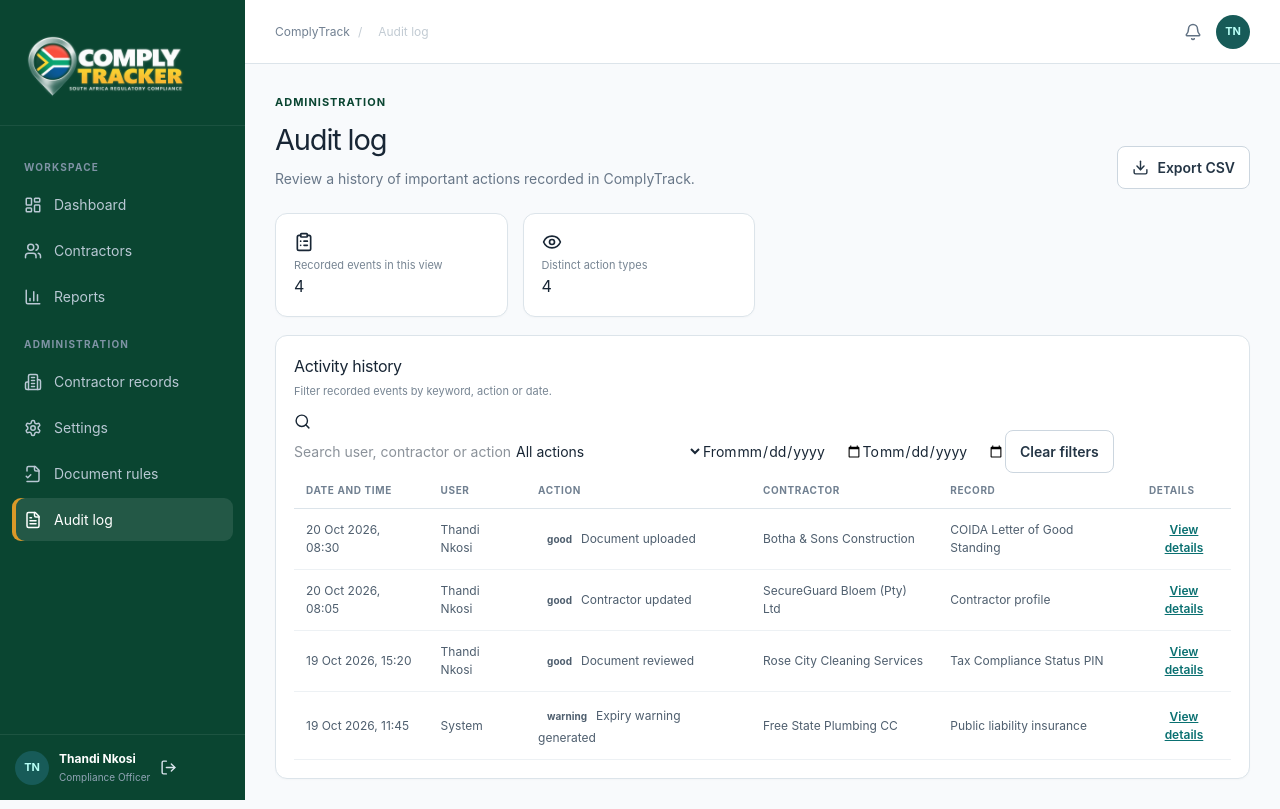
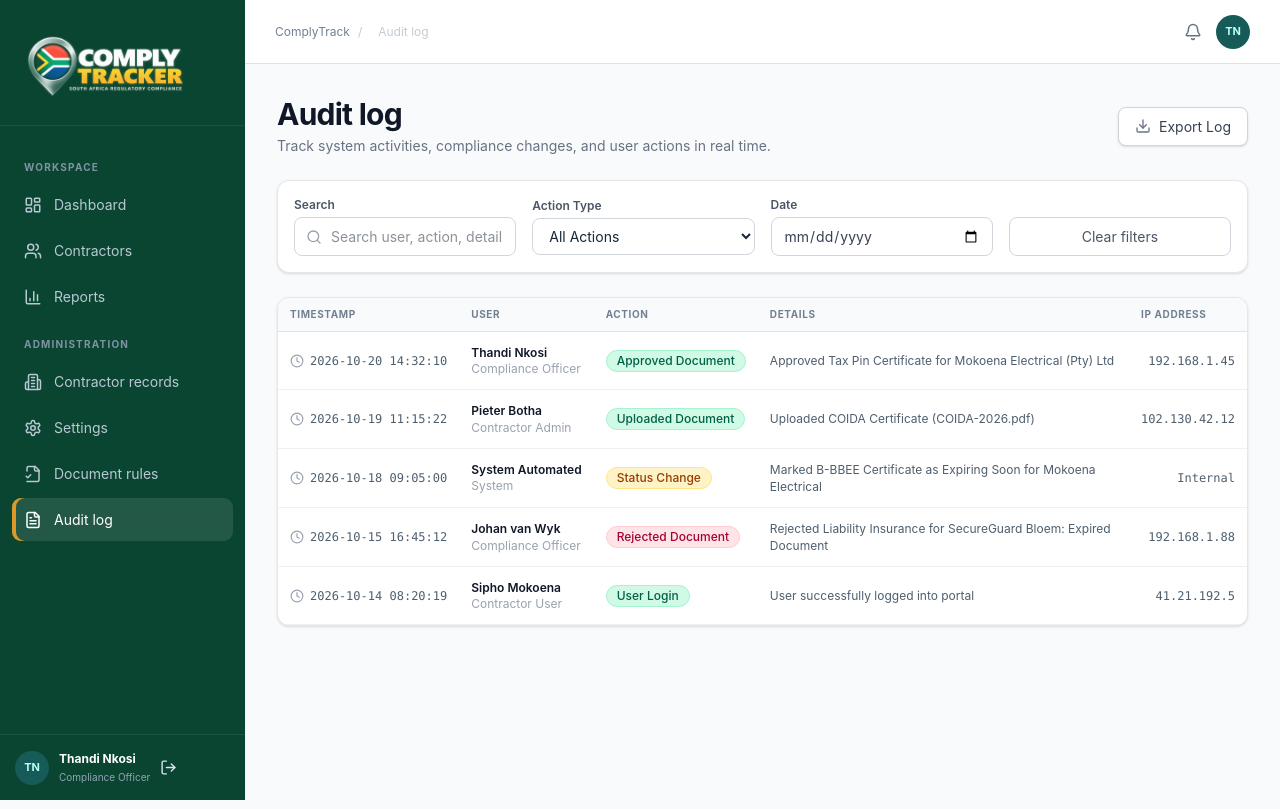
Before and after one commit to Goon-Platoon4/ComplyTrack, a React (Vite) app in the folder frontend/: page /audit-log in a window 1280 px wide. Built offline with nearby package versions, Linux system fonts and the light colour scheme.

Commit message:
feat(frontend): implement audit log page component

```diff
--- a/frontend/src/pages/AuditLog.jsx
+++ b/frontend/src/pages/AuditLog.jsx
@@ -1,314 +1,209 @@
+import React, { useState } from 'react';
+import { Search, Download, Filter, RefreshCw, Clock } from 'lucide-react';
 
-import { useMemo, useState } from "react";
-import {
-  Search,
-  ClipboardList,
-  Download,
-  Eye,
-} from "lucide-react";
-import PageHeader from "../components/PageHeader";
-import StatusBadge from "../components/StatusBadge";
-
-const initialEvents = [
+const MOCK_AUDIT_LOGS = [
   {
-    id: 1,
-    date: "2026-10-20T08:30:00",
-    user: "Thandi Nkosi",
-    action: "Document uploaded",
-    entity: "COIDA Letter of Good Standing",
-    contractor: "Botha & Sons Construction",
-    details: "A document record was added to the contractor profile.",
-    status: "success",
+    id: 'LOG-1001',
+    timestamp: '2026-10-20 14:32:10',
+    user: 'Thandi Nkosi',
+    role: 'Compliance Officer',
+    action: 'Approved Document',
+    details: 'Approved Tax Pin Certificate for Mokoena Electrical (Pty) Ltd',
+    ipAddress: '192.168.1.45',
+    severity: 'info'
   },
   {
-    id: 2,
-    date: "2026-10-20T08:05:00",
-    user: "Thandi Nkosi",
-    action: "Contractor updated",
-    entity: "Contractor profile",
-    contractor: "SecureGuard Bloem (Pty) Ltd",
-    details: "Contractor contact information was updated.",
-    status: "success",
+    id: 'LOG-1002',
+    timestamp: '2026-10-19 11:15:22',
+    user: 'Pieter Botha',
+    role: 'Contractor Admin',
+    action: 'Uploaded Document',
+    details: 'Uploaded COIDA Certificate (COIDA-2026.pdf)',
+    ipAddress: '102.130.42.12',
+    severity: 'info'
   },
   {
-    id: 3,
-    date: "2026-10-19T15:20:00",
-    user: "Thandi Nkosi",
-    action: "Document reviewed",
-    entity: "Tax Compliance Status PIN",
-    contractor: "Rose City Cleaning Services",
-    details: "A document review action was recorded.",
-    status: "success",
+    id: 'LOG-1003',
+    timestamp: '2026-10-18 09:05:00',
+    user: 'System Automated',
+    role: 'System',
+    action: 'Status Change',
+    details: 'Marked B-BBEE Certificate as Expiring Soon for Mokoena Electrical',
+    ipAddress: 'Internal',
+    severity: 'warning'
   },
   {
-    id: 4,
-    date: "2026-10-19T11:45:00",
-    user: "System",
-    action: "Expiry warning generated",
-    entity: "Public liability insurance",
-    contractor: "Free State Plumbing CC",
-    details: "A document was identified as approaching its expiry date.",
-    status: "warning",
+    id: 'LOG-1004',
+    timestamp: '2026-10-15 16:45:12',
+    user: 'Johan van Wyk',
+    role: 'Compliance Officer',
+    action: 'Rejected Document',
+    details: 'Rejected Liability Insurance for SecureGuard Bloem: Expired Document',
+    ipAddress: '192.168.1.88',
+    severity: 'danger'
   },
+  {
+    id: 'LOG-1005',
+    timestamp: '2026-10-14 08:20:19',
+    user: 'Sipho Mokoena',
+    role: 'Contractor User',
+    action: 'User Login',
+    details: 'User successfully logged into portal',
+    ipAddress: '41.21.192.5',
+    severity: 'info'
+  }
 ];
 
-function formatDate(value) {
-  return new Date(value).toLocaleString("en-ZA", {
-    dateStyle: "medium",
-    timeStyle: "short",
+export default function AuditLog() {
+  const [searchTerm, setSearchTerm] = useState('');
+  const [actionFilter, setActionFilter] = useState('ALL');
+  const [dateFilter, setDateFilter] = useState('');
+
+  const filteredLogs = MOCK_AUDIT_LOGS.filter(log => {
+    const matchesSearch =
+      log.user.toLowerCase().includes(searchTerm.toLowerCase()) ||
+      log.action.toLowerCase().includes(searchTerm.toLowerCase()) ||
+      log.details.toLowerCase().includes(searchTerm.toLowerCase());
+
+    const matchesAction = actionFilter === 'ALL' || log.action === actionFilter;
+
+    return matchesSearch && matchesAction;
   });
+
+  const getBadgeStyle = (severity) => {
+    switch (severity) {
+      case 'info':
+        return 'bg-emerald-100 text-emerald-800 border-emerald-200';
+      case 'warning':
+        return 'bg-amber-100 text-amber-800 border-amber-200';
+      case 'danger':
+        return 'bg-rose-100 text-rose-800 border-rose-200';
+      default:
+        return 'bg-gray-100 text-gray-800 border-gray-200';
     }
-
-function exportCsv(events) {
-  const columns = [
-    "date",
-    "user",
-    "action",
-    "entity",
-    "contractor",
-    "details",
-  ];
-
-  const escapeCsv = (value) =>
-    `"${String(value ?? "").replace(/"/g, '""')}"`;
-
-  const csv = [
-    columns.join(","),
-    ...events.map((event) =>
-      columns.map((column) => escapeCsv(
-        column === "date" ? formatDate(event[column]) : event[column]
-      )).join(",")
-    ),
-  ].join("\r\n");
-
-  const blob = new Blob(["\uFEFF" + csv], {
-    type: "text/csv;charset=utf-8;",
-  });
-  const url = URL.createObjectURL(blob);
-  const link = document.createElement("a");
-
-  link.href = url;
-  link.download = "complytrack-audit-log.csv";
-  link.click();
-
-  URL.revokeObjectURL(url);
-}
-
-export default function AuditLog() {
-  const [events] = useState(initialEvents);
-  const [search, setSearch] = useState("");
-  const [actionFilter, setActionFilter] = useState("all");
-  const [dateFrom, setDateFrom] = useState("");
-  const [dateTo, setDateTo] = useState("");
-  const [selectedEvent, setSelectedEvent] = useState(null);
-
-  const filteredEvents = useMemo(() => {
-    const query = search.trim().toLowerCase();
-
-    return events.filter((event) => {
-      const searchable = [
-        event.user,
-        event.action,
-        event.entity,
-        event.contractor,
-        event.details,
-      ].join(" ").toLowerCase();
-
-      const eventDate = event.date.slice(0, 10);
+  };
 
   return (
-        (!query || searchable.includes(query)) &&
-        (actionFilter === "all" || event.action === actionFilter) &&
-        (!dateFrom || eventDate >= dateFrom) &&
-        (!dateTo || eventDate <= dateTo)
-      );
-    });
-  }, [events, search, actionFilter, dateFrom, dateTo]);
-
-  const actionTypes = [
-    ...new Set(events.map((event) => event.action)),
-  ];
-
-  return (
-    <section className="page">
-      <PageHeader
-        eyebrow="Administration"
-        title="Audit log"
-        description="Review a history of important actions recorded in ComplyTrack."
-        actions={
-          <button
-            className="secondary-button"
-            onClick={() => exportCsv(filteredEvents)}
-          >
-            <Download size={17} /> Export CSV
+    <div className="p-8 max-w-7xl mx-auto space-y-6">
+      {/* Header */}
+      <div className="flex flex-col md:flex-row md:items-center justify-between gap-4">
+        <div>
+          <h1 className="text-3xl font-bold text-gray-900 tracking-tight">Audit log</h1>
+          <p className="text-gray-500 text-sm mt-1">
+            Track system activities, compliance changes, and user actions in real time.
+          </p>
+        </div>
+        <div className="flex items-center gap-3">
+          <button className="flex items-center gap-2 px-4 py-2 border border-gray-300 rounded-lg text-sm font-medium text-gray-700 bg-white hover:bg-gray-50 shadow-sm transition">
+            <Download className="w-4 h-4 text-gray-500" />
+            Export Log
           </button>
-        }
-      />
-
-      <div className="stats-grid">
-        <div className="panel">
-          <ClipboardList size={20} />
-          <p>Recorded events in this view</p>
-          <h2>{filteredEvents.length}</h2>
-        </div>
-        <div className="panel">
-          <Eye size={20} />
-          <p>Distinct action types</p>
-          <h2>{new Set(filteredEvents.map((event) => event.action)).size}</h2>
         </div>
       </div>
 
-      <div className="panel">
-        <div className="panel-header">
+      {/* Filter Bar */}
+      <div className="bg-white p-4 rounded-xl border border-gray-200 shadow-sm grid grid-cols-1 md:grid-cols-4 gap-4 items-center">
         <div>
-            <h2>Activity history</h2>
-            <p>Filter recorded events by keyword, action or date.</p>
+          <label className="block text-xs font-semibold text-gray-600 mb-1">Search</label>
+          <div className="relative">
+            <input
+              type="text"
+              placeholder="Search user, action, details..."
+              value={searchTerm}
+              onChange={(e) => setSearchTerm(e.target.value)}
+              className="w-full pl-9 pr-3 py-2 border border-gray-300 rounded-lg text-sm focus:ring-2 focus:ring-emerald-600 focus:outline-none"
+            />
+            <Search className="w-4 h-4 text-gray-400 absolute left-3 top-3" />
           </div>
         </div>
 
-        <div className="audit-filters">
-          <label className="search-box">
-            <Search size={17} />
-            <input
-              value={search}
-              onChange={(event) => setSearch(event.target.value)}
-              placeholder="Search user, contractor or action..."
-              aria-label="Search audit log"
-            />
-          </label>
-
+        <div>
+          <label className="block text-xs font-semibold text-gray-600 mb-1">Action Type</label>
           <select
             value={actionFilter}
-            onChange={(event) => setActionFilter(event.target.value)}
-            aria-label="Filter by action"
+            onChange={(e) => setActionFilter(e.target.value)}
+            className="w-full px-3 py-2 border border-gray-300 rounded-lg text-sm bg-white focus:ring-2 focus:ring-emerald-600 focus:outline-none"
           >
-            <option value="all">All actions</option>
-            {actionTypes.map((action) => (
-              <option key={action} value={action}>{action}</option>
-            ))}
+            <option value="ALL">All Actions</option>
+            <option value="Approved Document">Approved Document</option>
+            <option value="Uploaded Document">Uploaded Document</option>
+            <option value="Rejected Document">Rejected Document</option>
+            <option value="Status Change">Status Change</option>
+            <option value="User Login">User Login</option>
           </select>
+        </div>
 
-          <label>
-            From
+        <div>
+          <label className="block text-xs font-semibold text-gray-600 mb-1">Date</label>
           <input
             type="date"
-              value={dateFrom}
-              onChange={(event) => setDateFrom(event.target.value)}
+            value={dateFilter}
+            onChange={(e) => setDateFilter(e.target.value)}
+            className="w-full px-3 py-2 border border-gray-300 rounded-lg text-sm bg-white focus:ring-2 focus:ring-emerald-600 focus:outline-none text-gray-700"
           />
-          </label>
+        </div>
 
-          <label>
-            To
-            <input
-              type="date"
-              value={dateTo}
-              min={dateFrom || undefined}
-              onChange={(event) => setDateTo(event.target.value)}
-            />
-          </label>
-
+        <div className="flex items-end h-full pt-5">
           <button
-            className="secondary-button"
-            onClick={() => {
-              setSearch("");
-              setActionFilter("all");
-              setDateFrom("");
-              setDateTo("");
-            }}
+            onClick={() => { setSearchTerm(''); setActionFilter('ALL'); setDateFilter(''); }}
+            className="w-full py-2 px-3 border border-gray-300 text-gray-600 rounded-lg text-sm font-medium hover:bg-gray-50 transition"
           >
             Clear filters
           </button>
         </div>
+      </div>
 
-        <div className="table-wrap">
-          <table>
-            <thead>
+      {/* Table Container */}
+      <div className="bg-white rounded-xl border border-gray-200 shadow-sm overflow-hidden">
+        <div className="overflow-x-auto">
+          <table className="w-full text-left text-sm text-gray-600">
+            <thead className="bg-gray-50 text-xs font-bold uppercase tracking-wider text-gray-500 border-b border-gray-200">
               <tr>
-                <th>Date and time</th>
-                <th>User</th>
-                <th>Action</th>
-                <th>Contractor</th>
-                <th>Record</th>
-                <th>Details</th>
+                <th className="py-3.5 px-6">Timestamp</th>
+                <th className="py-3.5 px-6">User</th>
+                <th className="py-3.5 px-6">Action</th>
+                <th className="py-3.5 px-6">Details</th>
+                <th className="py-3.5 px-6 text-right">IP Address</th>
               </tr>
             </thead>
-            <tbody>
-              {filteredEvents.map((event) => (
-                <tr key={event.id}>
-                  <td>{formatDate(event.date)}</td>
-                  <td>{event.user}</td>
-                  <td>
-                    <StatusBadge
-                      status={event.status === "warning" ? "warning" : "good"}
-                    />
-                    {event.action}
+            <tbody className="divide-y divide-gray-200">
+              {filteredLogs.length > 0 ? (
+                filteredLogs.map((log) => (
+                  <tr key={log.id} className="hover:bg-gray-50/80 transition">
+                    <td className="py-4 px-6 whitespace-nowrap text-gray-700 font-mono text-xs">
+                      <div className="flex items-center gap-1.5">
+                        <Clock className="w-3.5 h-3.5 text-gray-400" />
+                        {log.timestamp}
+                      </div>
                     </td>
-                  <td>{event.contractor || "—"}</td>
-                  <td>{event.entity}</td>
-                  <td>
-                    <button
-                      className="table-action"
-                      onClick={() => setSelectedEvent(event)}
-                    >
-                      View details
-                    </button>
+                    <td className="py-4 px-6 whitespace-nowrap">
+                      <div className="font-semibold text-gray-900">{log.user}</div>
+                      <div className="text-xs text-gray-400">{log.role}</div>
+                    </td>
+                    <td className="py-4 px-6 whitespace-nowrap">
+                      <span className={`inline-flex items-center px-2.5 py-0.5 rounded-full text-xs font-medium border ${getBadgeStyle(log.severity)}`}>
+                        {log.action}
+                      </span>
+                    </td>
+                    <td className="py-4 px-6 text-gray-700 max-w-md">
+                      {log.details}
+                    </td>
+                    <td className="py-4 px-6 text-right font-mono text-xs text-gray-400">
+                      {log.ipAddress}
                     </td>
                   </tr>
-              ))}
-              {filteredEvents.length === 0 && (
+                ))
+              ) : (
                 <tr>
-                  <td colSpan="6">No audit events match your filters.</td>
+                  <td colSpan="5" className="py-8 text-center text-gray-400">
+                    No log records match your filter criteria.
+                  </td>
                 </tr>
               )}
             </tbody>
           </table>
         </div>
       </div>
-
-      {selectedEvent && (
-        <div className="modal-backdrop">
-          <section
-            className="panel audit-detail"
-            role="dialog"
-            aria-modal="true"
-            aria-labelledby="audit-detail-title"
-          >
-            <div className="panel-header">
-              <div>
-                <h2 id="audit-detail-title">Audit event details</h2>
-                <p>{selectedEvent.action}</p>
     </div>
-              <button
-                className="secondary-button"
-                onClick={() => setSelectedEvent(null)}
-                autoFocus
-              >
-                Close
-              </button>
-            </div>
-
-            <dl className="audit-detail-list">
-              <dt>Date and time</dt>
-              <dd>{formatDate(selectedEvent.date)}</dd>
-
-              <dt>User</dt>
-              <dd>{selectedEvent.user}</dd>
-
-              <dt>Action</dt>
-              <dd>{selectedEvent.action}</dd>
-
-              <dt>Contractor</dt>
-              <dd>{selectedEvent.contractor || "—"}</dd>
-
-              <dt>Record</dt>
-              <dd>{selectedEvent.entity}</dd>
-
-              <dt>Details</dt>
-              <dd>{selectedEvent.details}</dd>
-            </dl>
-          </section>
-        </div>
-      )}
-    </section>
   );
 }
```
Lines whose indentation alone changed are shown as unchanged.
